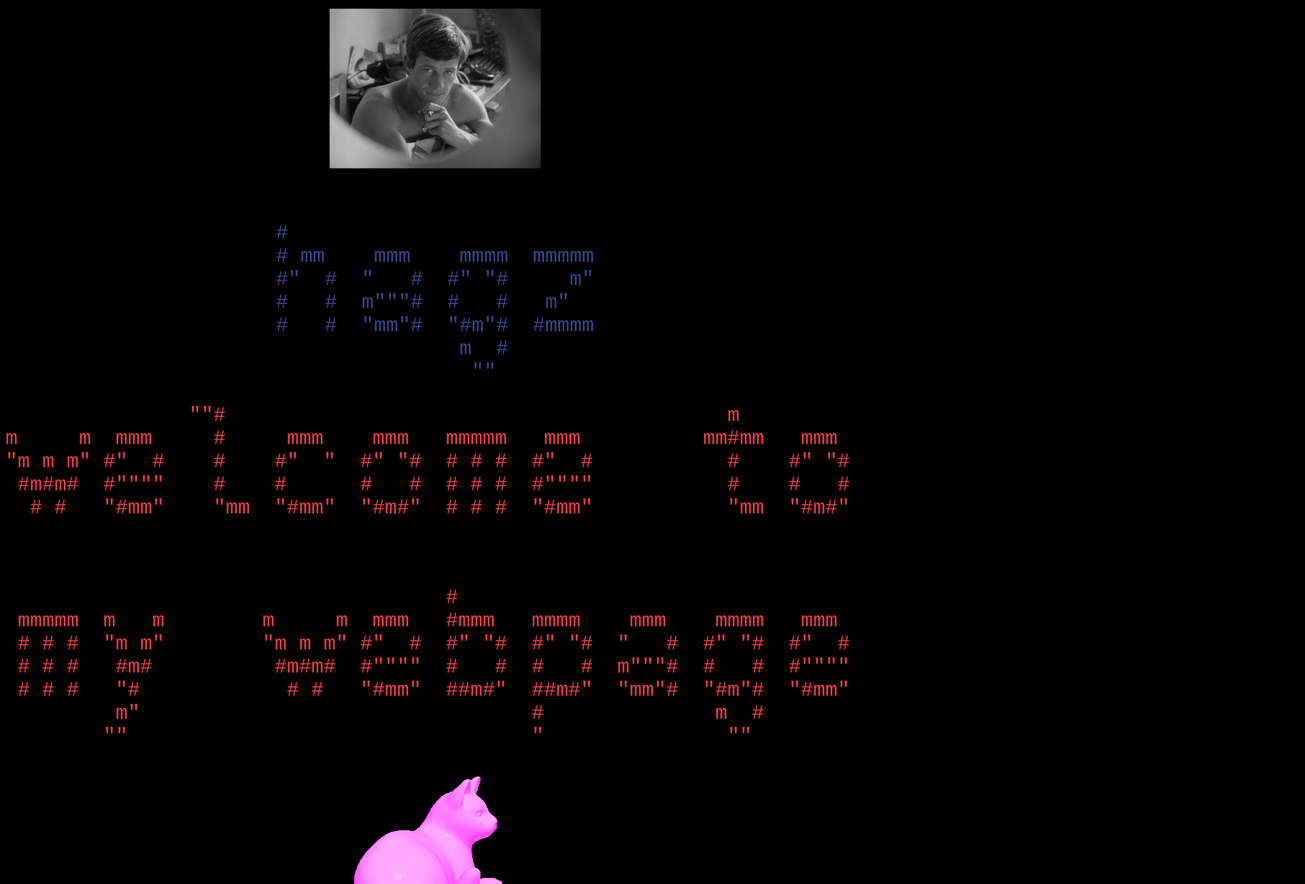
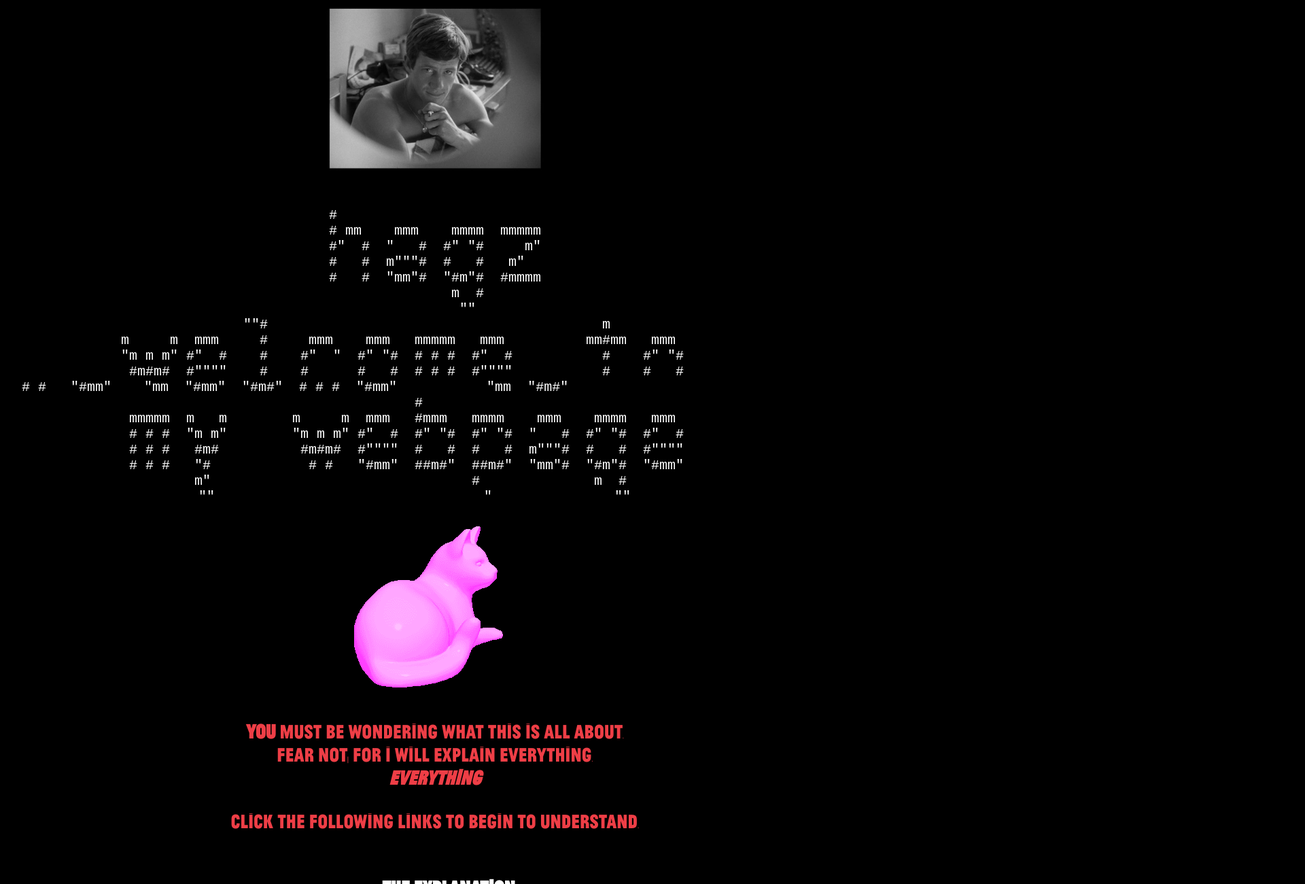
Before and after one commit to rohitbams/My-First-Website, a plain HTML site: page index.html in a window 1280 px wide. Shown: the part 462-1762 px from the top of the page at 68% size, 1920 px wide, since content can reach past the window. Drawn offline with Linux system fonts and the light colour scheme.

Commit message:
clean ascii text code

```diff
--- a/css/style.css
+++ b/css/style.css
@@ -36,10 +36,10 @@ font-family: jlg-Thin, verdana, sans-serif;
 font-size: 30px;
 }
 
-.red {
-color: rgb(238,62,70);
+.ascii {
+color: white;
+font-size: 20px;
 }
-
 
 .white,
 .link {
--- a/index.html
+++ b/index.html
@@ -13,9 +13,8 @@ is the first day of the rest of your life. Make it meaningful!</p>
 
 <img class="belmondo" src="./images/breathless.jpg" alt="jean paul belmondo still from the film Breathless
 (1960)">
-<div class="blue">
+<div class="ascii">
 <pre>
-
  #
  # mm    mmm    mmmm  mmmmm
  #"  #  "   #  #" "#     m"
@@ -23,19 +22,11 @@ is the first day of the rest of your life. Make it meaningful!</p>
  #   #  "mm"#  "#m"#  #mmmm
                 m  #
                  ""
-</pre>
-</div>
-<div class="ascii">
-<pre>
                ""#                                         m
 m     m  mmm     #     mmm    mmm   mmmmm   mmm          mm#mm   mmm
 "m m m" #"  #    #    #"  "  #" "#  # # #  #"  #           #    #" "#
  #m#m#  #""""    #    #      #   #  # # #  #""""           #    #   #
   # #   "#mm"    "mm  "#mm"  "#m#"  # # #  "#mm"           "mm  "#m#"
-
-</pre></div>
-
-<div class="red"><pre>
                                     #
  mmmmm  m   m        m     m  mmm   #mmm   mmmm    mmm    mmmm   mmm
  # # #  "m m"        "m m m" #"  #  #" "#  #" "#  "   #  #" "#  #"  #
@@ -45,6 +36,7 @@ m     m  mmm     #     mmm    mmm   mmmmm   mmm          mm#mm   mmm
         ""                                 "               ""
 </pre>
 </div>
+
 <div class="vcat"><img src="./images/catgif2.gif" alt="animated pink cat git">
 </div>
 
```
